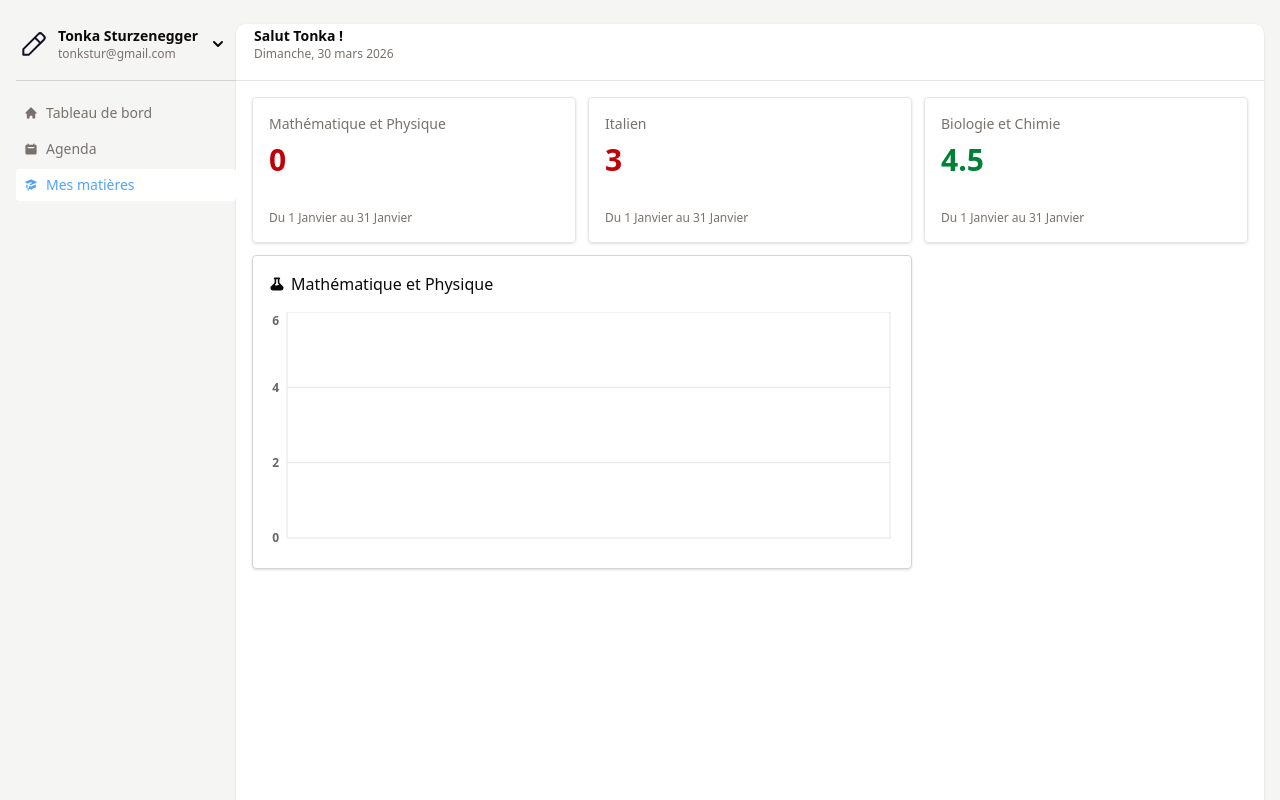
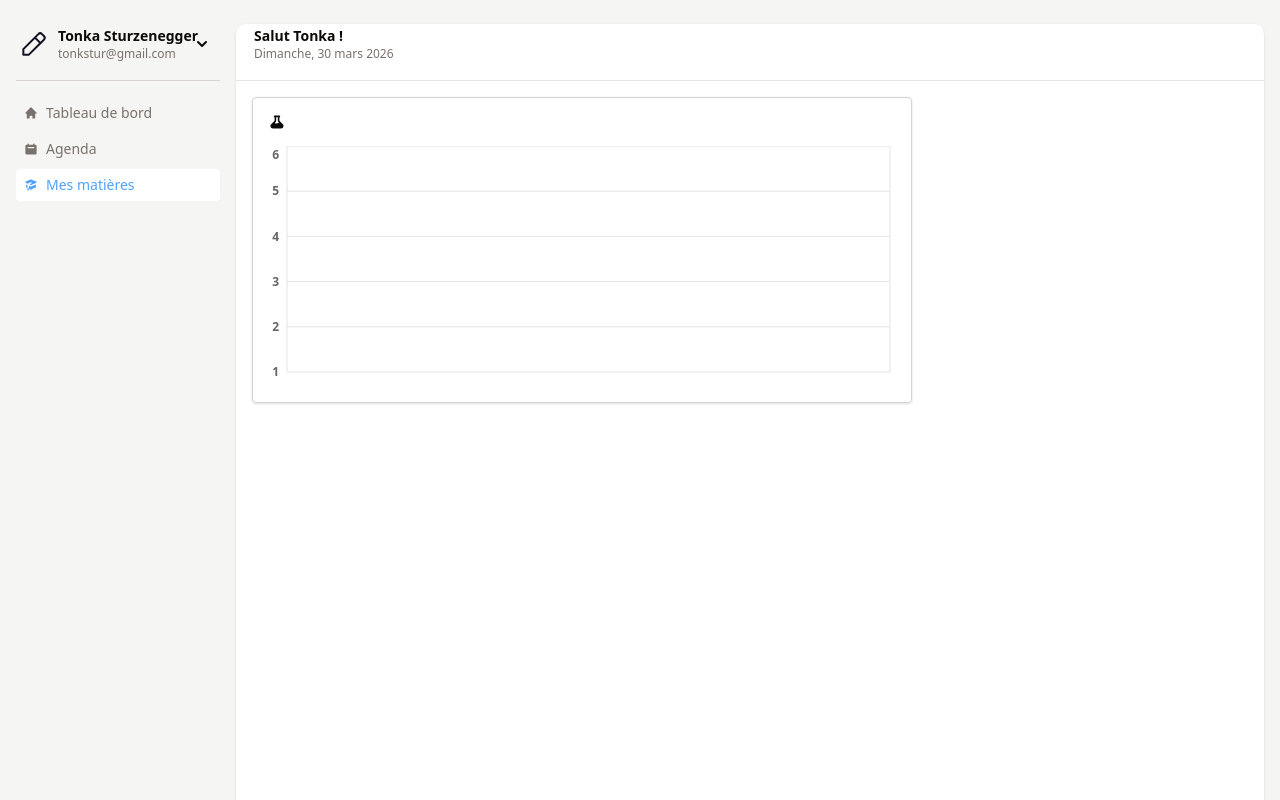
Before and after one commit to toncar667/mygrades-V0.1, a Next.js app in the folder mygrades/: page /student/subjects in a window 1280 px wide. Shown: the top 800 px of the page. Built offline with nearby package versions, Linux system fonts and the light colour scheme.

Commit message:
update dashboard

```diff
--- a/mygrades/app/components/dashboard/DashBoard.tsx
+++ b/mygrades/app/components/dashboard/DashBoard.tsx
@@ -4,7 +4,7 @@ import Grid from './Grid'
 
 const DashBoard = () => {
   return (
-    <div className='bg-white rounded-lg pb-4 shadow h-[200vh]'>
+    <div className='bg-white rounded-lg pb-4 shadow min-h-screen'>
       <TopBar />
       <Grid />
     </div>
--- a/mygrades/app/components/dashboard/Graph.tsx
+++ b/mygrades/app/components/dashboard/Graph.tsx
@@ -5,9 +5,7 @@ import React from 'react'
 import {HiBeaker} from "react-icons/hi"
 import { LineChart, Line, XAxis, YAxis, CartesianGrid, Tooltip, Legend, ResponsiveContainer } from 'recharts';
 
-const subjectID = "1";
-
-const Graph = () => {
+const Graph = ({subjectID}: {subjectID:string}) => {
 
     const subject = useStudentStore((state) => state.subjects.find((s) => s.id === subjectID))
 
@@ -17,9 +15,9 @@ const Graph = () => {
     })) || [];
 
   return (
-    <div className='col-span-8 overflow-hidden rounded border border-stone-300 shadow'>
+    <a href="" className='col-span-8 overflow-hidden rounded border border-stone-300 shadow'>
         <div className='p-4'>
-             <span className='flex items-center gap-1.5 font-medium'><HiBeaker /> Mathématique et Physique</span>
+             <span className='flex items-center gap-1.5 font-medium'><HiBeaker />{subject?.name}</span>
         </div>
 
         <div className='h-64 px-4'>
@@ -27,7 +25,7 @@ const Graph = () => {
             <LineChart width={300} height={100} data={data} margin={{top:0, right:5, left:-42, bottom:0}}>
                 <CartesianGrid  stroke='#e4e4e7'/>
                 <XAxis dataKey="date" axisLine={false} tickLine={false} className='text-xs font-bold'/>
-                <YAxis axisLine={false} className='text-xs font-bold' tickLine={false} domain={[0, 6]}/>
+                <YAxis axisLine={false} className='text-xs font-bold' tickLine={false} domain={[1, 6]} ticks={[1,2,3,4,5,6]}/>
                 <Tooltip wrapperClassName='text-sm rounded' labelClassName='text-xs text-stone-500' label="date"/>
                 <Line type="monotone" dataKey="note" stroke="#60a5fa" strokeWidth={2} />
             </LineChart>
@@ -35,7 +33,7 @@ const Graph = () => {
         </div>
 
 
-    </div>
+    </a>
   )
 }
 
--- a/mygrades/app/components/dashboard/Grid.tsx
+++ b/mygrades/app/components/dashboard/Grid.tsx
@@ -1,14 +1,39 @@
+"use client"
+
 import React from 'react'
 import StatCards from './StatCards'
 import Graph from './Graph'
+import { usePathname } from 'next/navigation'
 
 const Grid = () => {
-  return (
-    <div className='px-4 grid gap-3 grid-cols-12'>
-        <StatCards />
-        <Graph />
-    </div>
-  )
+
+  const pathName = usePathname()
+
+  if(pathName === "/student/dashboard") {
+    return (
+      <div className='px-4 grid gap-3 grid-cols-12'>
+          <StatCards />
+          <Graph subjectID="1"/>
+      </div>
+    )
+  }
+
+  else if (pathName === "/student/agenda") {
+    return (
+      <div className='px-4 grid gap-3 grid-cols-12'>
+
+      </div>
+    )
+  }
+
+  else if (pathName === "/student/subjects") {
+    return (
+      <div className='px-4 grid gap-3 grid-cols-12'>
+        <Graph subjectID='2'/>
+      </div>
+    )
+  }
+
 }
 
 export default Grid
--- a/mygrades/app/components/dashboard/StatCards.tsx
+++ b/mygrades/app/components/dashboard/StatCards.tsx
@@ -9,16 +9,15 @@ const Card = ({
     period,
     href,
 }: {
-    title: string;
+    title: any;
     value: number;
     period: string;
     href: string;
 
 }) => {
 
-    return <div className='col-span-4 p-4 rounded border shadow'>
+    return <a href={href} className='col-span-4 p-4 rounded border shadow'>
 
-        <a href={href}>
         <div className='flex mb-8 items-start justify-between'>
             <div>
                 <h3 className='text-stone-500 mb-2 text-sm'>{title}</h3>
@@ -28,8 +27,7 @@ const Card = ({
         </div>
 
         <p className='text-xs text-stone-500'>{period}</p>
-        </a>
-    </div>
+    </a>
 
 }
 
@@ -37,29 +35,39 @@ const StatCards = () => {
 
     const getSubjectMoy = useStudentStore((state) => state.getSubjectMoy)
 
+    const MEP = useStudentStore((state) => state.subjects.find((s) => s.id === "1"))
+    const BioChimie = useStudentStore((state) => state.subjects.find((s) => s.id === "2"))
+
     const [mathMoy, setMathMoy] = useState<number>(0)
+    const [BioChimieMoy, setBioChimieMoy] = useState<number>(0)
+
 
     useEffect(() => {
-        const moy = getSubjectMoy("1")
-        setMathMoy(moy)
+        const moy_m = getSubjectMoy("1")
+        setMathMoy(moy_m)
+    }, [getSubjectMoy])
+
+    useEffect(() => {
+        const moy_i = getSubjectMoy("2")
+        setBioChimieMoy(moy_i)
     }, [getSubjectMoy])
 
   return (
     <>
         <Card
-        title='Mathématique et Physique'
+        title={MEP?.name}
         value={mathMoy}
         period='Du 1 Janvier au 31 Janvier'
         href='../student/subjects'
         />
         <Card
-        title='Italien'
-        value={3}
+        title={BioChimie?.name}
+        value={BioChimieMoy}
         period='Du 1 Janvier au 31 Janvier'
         href='../student/subjects'
         />
         <Card
-        title='Biologie et Chimie'
+        title='Italien'
         value={4.5}
         period='Du 1 Janvier au 31 Janvier'
         href='../student/subjects'
--- a/mygrades/app/components/sideBar/SideBar.tsx
+++ b/mygrades/app/components/sideBar/SideBar.tsx
@@ -5,7 +5,7 @@ import RouteSelect from './RouteSelect'
 const SideBar = () => {
   return (
     <div>
-        <div className='overflow-y-scroll sticky top-4 h-[calc(100vh-32px-48px)]'>
+        <div className=' sticky top-4 h-[calc(100vh-32px-48px)] mr-4'>
             <AccountToggle />
             <RouteSelect />
         </div>
--- a/mygrades/app/student/StudentStore.ts
+++ b/mygrades/app/student/StudentStore.ts
@@ -57,8 +57,11 @@ export const useStudentStore = create<Student>()(
             clearSubjectGrade: (subjectID) => set((state) => ({
                 subjects: state.subjects.map(subject => subject.id === subjectID ? {...subject, grades: []}: subject)
             })),
+
             addSubject: (subject) => set({ subjects: [...get().subjects, subject]}),
+
             removeSubject: (subjectID) => set({subjects: get().subjects.filter((s) => s.id !== subjectID)}),
+
             addGrade: (subjectID, newGrade) => set({subjects: get().subjects.map((s) =>
                 s.id === subjectID ? {...s, grades: [...s.grades, newGrade]}: s)})
         }),
--- a/mygrades/app/student/agenda/page.tsx
+++ b/mygrades/app/student/agenda/page.tsx
@@ -1,8 +1,17 @@
+import DashBoard from '@/app/components/dashboard/DashBoard'
+import SideBar from '@/app/components/sideBar/SideBar'
 import React from 'react'
 
 const page = () => {
   return (
-    <div>page</div>
+    <div className='p-4'>
+      <div className='w-[220px] fixed h-full scrollbar-hide [&::-webkit-scrollbar]:hidden'>
+        <SideBar />
+      </div>
+      <div className='flex-1 ml-[220px]'>
+        <DashBoard />
+      </div>
+    </div>
   )
 }
 
--- a/mygrades/app/student/signup/page.tsx
+++ b/mygrades/app/student/signup/page.tsx
@@ -4,6 +4,7 @@ import React, { useState } from 'react'
 import Select from 'react-select'
 import { Subject } from '../StudentStore'
 import { useStudentStore } from '../StudentStore'
+import { clear } from 'console'
 
 
 const page = () => {
@@ -39,10 +40,18 @@ const page = () => {
         addGrade("1", {id:"2", value:4.5, date:"05.01.2025"})
         addGrade("1", {id:"3", value:5, date:"13.01.2025"})
         addGrade("1", {id:"4", value:3, date:"26.01.2025"})
+
+        addGrade("2", {id:"1", value:3.5, date:"02.03.2025"})
+        addGrade("2", {id:"2", value:5.5, date:"07.03.2025"})
+        addGrade("2", {id:"3", value:4, date:"08.03.2025"})
+        addGrade("2", {id:"4", value:3.5, date:"15.03.2025"})
+        addGrade("2", {id:"5", value:3.5, date:"20.03.2025"})
+        addGrade("2", {id:"6", value:5, date:"30.03.2025"})
     }
 
     const handleClearGrade = () => {
-        clearGrade("1");
+        clearGrade("1")
+        clearGrade("2")
     }
 
   return (
```
